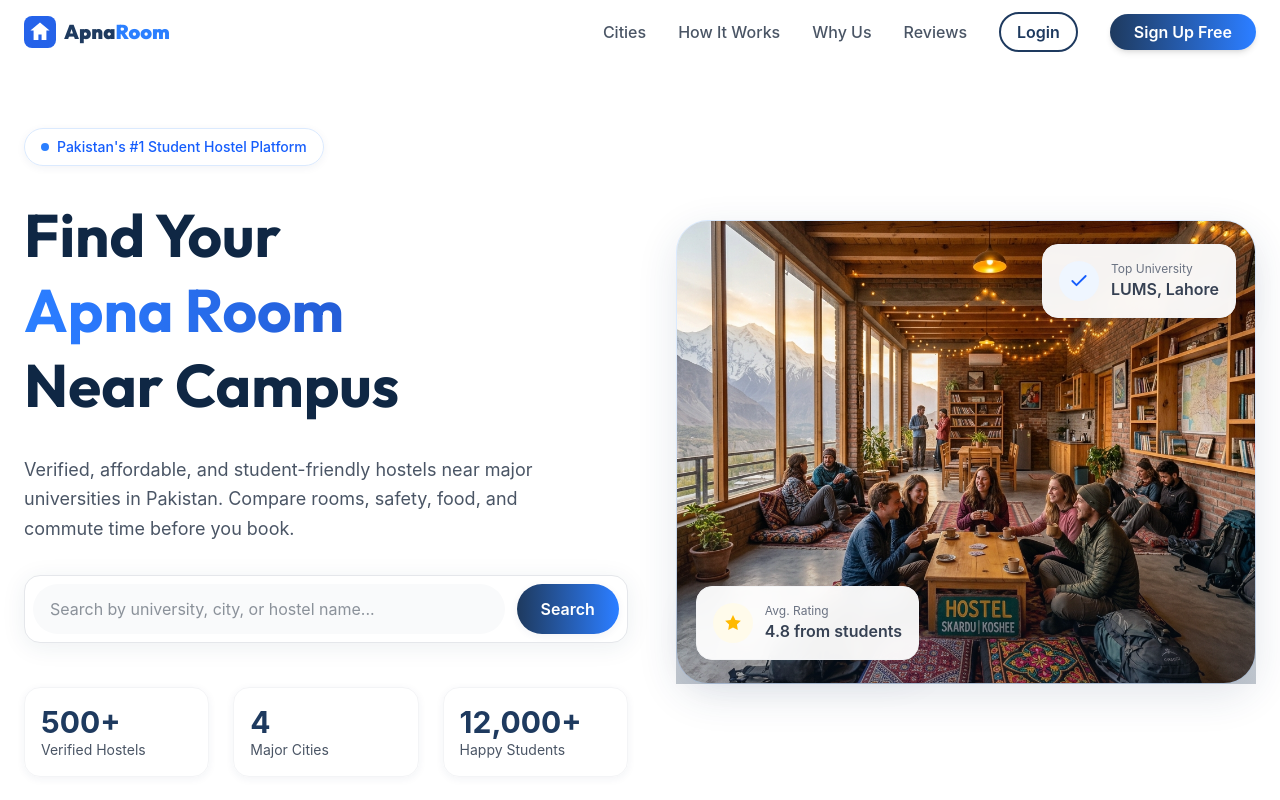
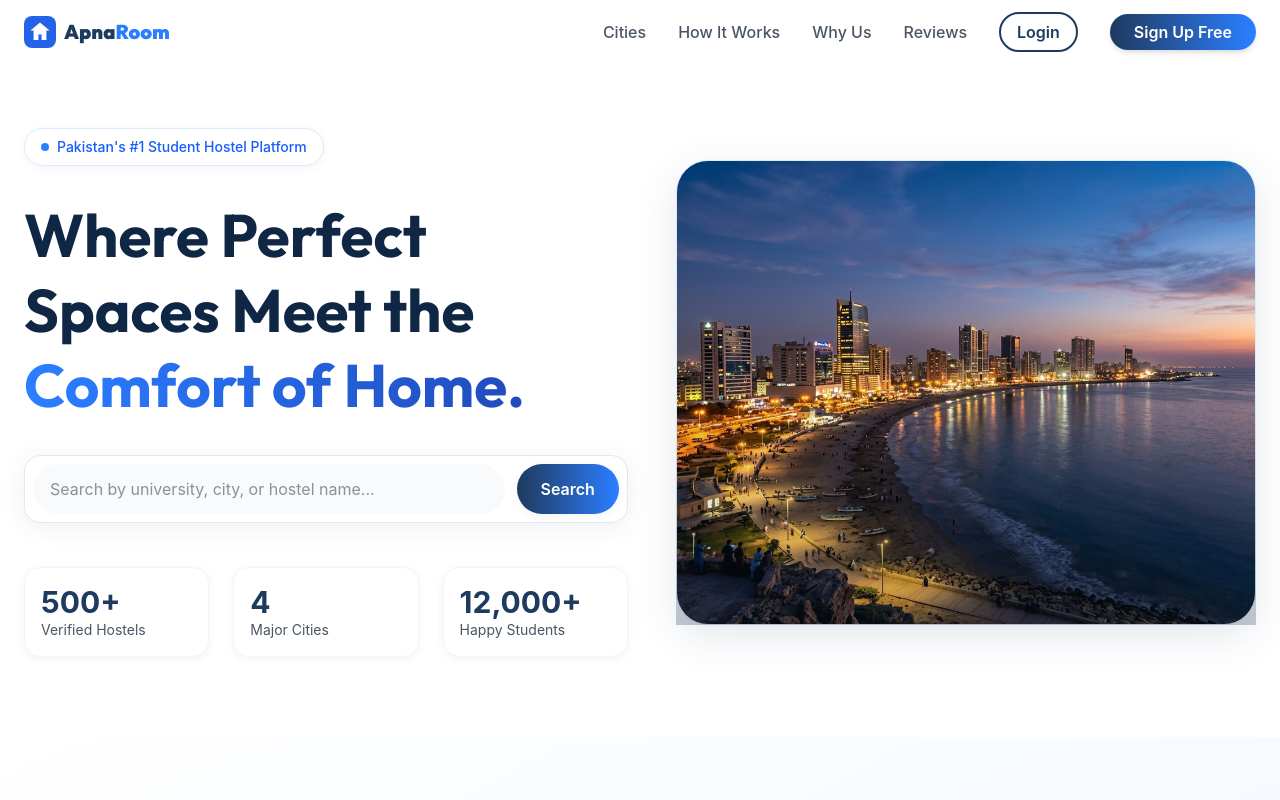
Before and after one commit to ammarqaisar11a55/ApnaRoom, a React (Vite) app in the folder frontend/: page / in a window 1280 px wide. Shown: the top 800 px of the page. Built offline with nearby package versions, Linux system fonts and the light colour scheme.

Commit message:
feat: update Hero component with new layout and imagery; remove unused icons and descriptions

```diff
--- a/frontend/src/components/Hero.jsx
+++ b/frontend/src/components/Hero.jsx
@@ -1,21 +1,5 @@
 import { useState, useEffect } from 'react'
 import { assetUrl } from '../utils/assets'
-
-function CheckIcon() {
-  return (
-    <svg className="h-5 w-5 text-blue-600" viewBox="0 0 24 24" fill="none" aria-hidden="true">
-      <path d="M20 6 9 17l-5-5" stroke="currentColor" strokeWidth="2.2" strokeLinecap="round" strokeLinejoin="round" />
-    </svg>
-  )
-}
-
-function StarIcon() {
-  return (
-    <svg className="h-5 w-5 text-amber-400" viewBox="0 0 24 24" fill="currentColor" aria-hidden="true">
-      <path d="m12 2.5 2.9 5.9 6.5.9-4.7 4.6 1.1 6.5-5.8-3.1-5.8 3.1 1.1-6.5-4.7-4.6 6.5-.9L12 2.5Z" />
-    </svg>
-  )
-}
 
 export default function Hero({ onNavigate }) {
   const [stats, setStats] = useState({
@@ -64,14 +48,9 @@
             </div>
 
             <h1 className="max-w-3xl text-5xl font-bold leading-tight text-primary-800 font-display md:text-6xl">
-              Find Your
-              <span className="block bg-gradient-to-r from-blue-500 to-primary-600 bg-clip-text text-transparent">Apna Room</span>
-              Near Campus
+              Where Perfect Spaces Meet the
+              <span className="block bg-gradient-to-r from-blue-500 to-primary-600 bg-clip-text text-transparent">Comfort of Home.</span>
             </h1>
-
-            <p className="text-lg text-gray-600 leading-relaxed max-w-lg">
-              Verified, affordable, and student-friendly hostels near major universities in Pakistan. Compare rooms, safety, food, and commute time before you book.
-            </p>
 
             <div className="flex max-w-2xl flex-col gap-3 rounded-2xl border border-gray-200 bg-white p-2 shadow-card sm:flex-row">
               <input
@@ -108,35 +87,11 @@
             <div className="relative">
               <div className="aspect-[5/4] w-full overflow-hidden rounded-[2rem] border border-blue-100 bg-blue-50 shadow-lg">
                 <img
-                  src={assetUrl('assets/hero.png')}
-                  alt="Modern student hostel room"
+                  src={assetUrl('assets/karachi.png')}
+                  alt="Modern hostel building in the city"
                   className="h-full w-full object-cover"
                 />
                 <div className="absolute inset-0 bg-gradient-to-t from-primary-800/25 via-transparent to-transparent"></div>
-              </div>
-
-              <div className="absolute right-5 top-6 rounded-2xl border border-gray-100 bg-white/95 p-4 shadow-lg backdrop-blur">
-                <div className="flex gap-3">
-                  <div className="flex h-10 w-10 items-center justify-center rounded-full bg-blue-50">
-                    <CheckIcon />
-                  </div>
-                  <div>
-                    <div className="text-xs text-gray-500">Top University</div>
-                    <div className="font-semibold text-gray-700">LUMS, Lahore</div>
-                  </div>
-                </div>
-              </div>
-
-              <div className="absolute bottom-6 left-5 rounded-2xl border border-gray-100 bg-white/95 p-4 shadow-lg backdrop-blur">
-                <div className="flex gap-3">
-                  <div className="flex h-10 w-10 items-center justify-center rounded-full bg-amber-50">
-                    <StarIcon />
-                  </div>
-                  <div>
-                    <div className="text-xs text-gray-500">Avg. Rating</div>
-                    <div className="font-semibold text-gray-700">4.8 from students</div>
-                  </div>
-                </div>
               </div>
             </div>
           </div>
```
